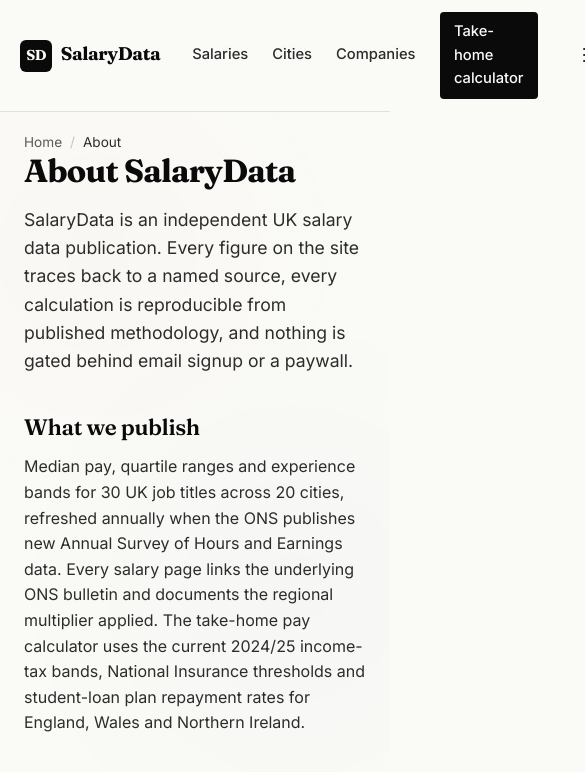
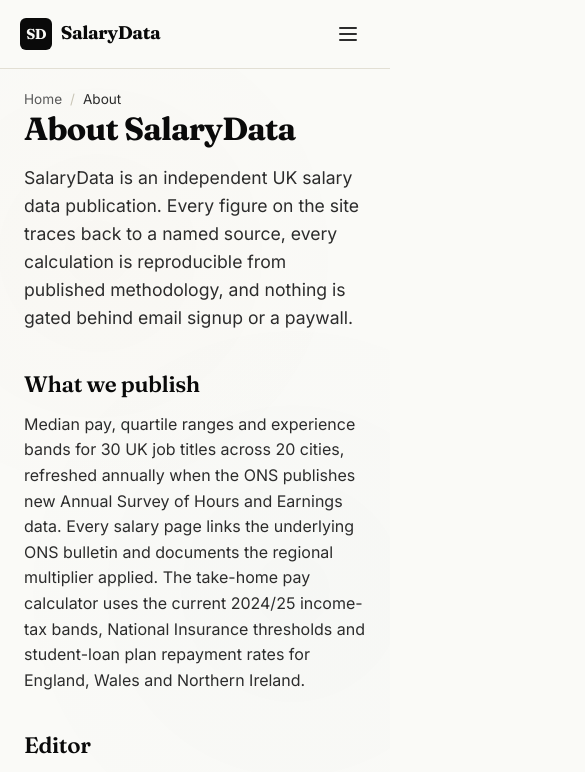
Before and after one commit to sunnyp81/salarydata, an Astro site: page /about in a window 390 px wide. Shown: the top 772 px of the page, 585 px wide, since content can reach past the window. Built offline with nearby package versions, Linux system fonts and the light colour scheme; Astro itself is replaced by a stand-in of ours.

Commit message:
Fix mobile nav specificity (hide desktop nav, show hamburger) and scroll wide salary tables at 390px
Co-Authored-By: Claude Sonnet 5.5 <noreply@anthropic.com>
Claude-Session: https://claude.ai/code/session_01Hn9bA2E8MtVWiJxJZSX9hk

```diff
--- a/src/layouts/BaseLayout.astro
+++ b/src/layouts/BaseLayout.astro
@@ -426,9 +426,10 @@ const schemaArray = schema ? (Array.isArray(schema) ? schema : [schema]) : [];
       /* Small screens — tighten nav */
       @media (max-width: 720px) {
         .logo-tld { display: none; }
-        .sd-desktop-nav { display: none; }
+        .site-header .sd-desktop-nav { display: none; }
         .sd-hamburger { display: inline-flex; }
         .header-inner { padding: .75rem 1.25rem; }
+        table.salary-table { display: block; max-width: 100%; overflow-x: auto; -webkit-overflow-scrolling: touch; }
       }
     </style>
   </body>
```
